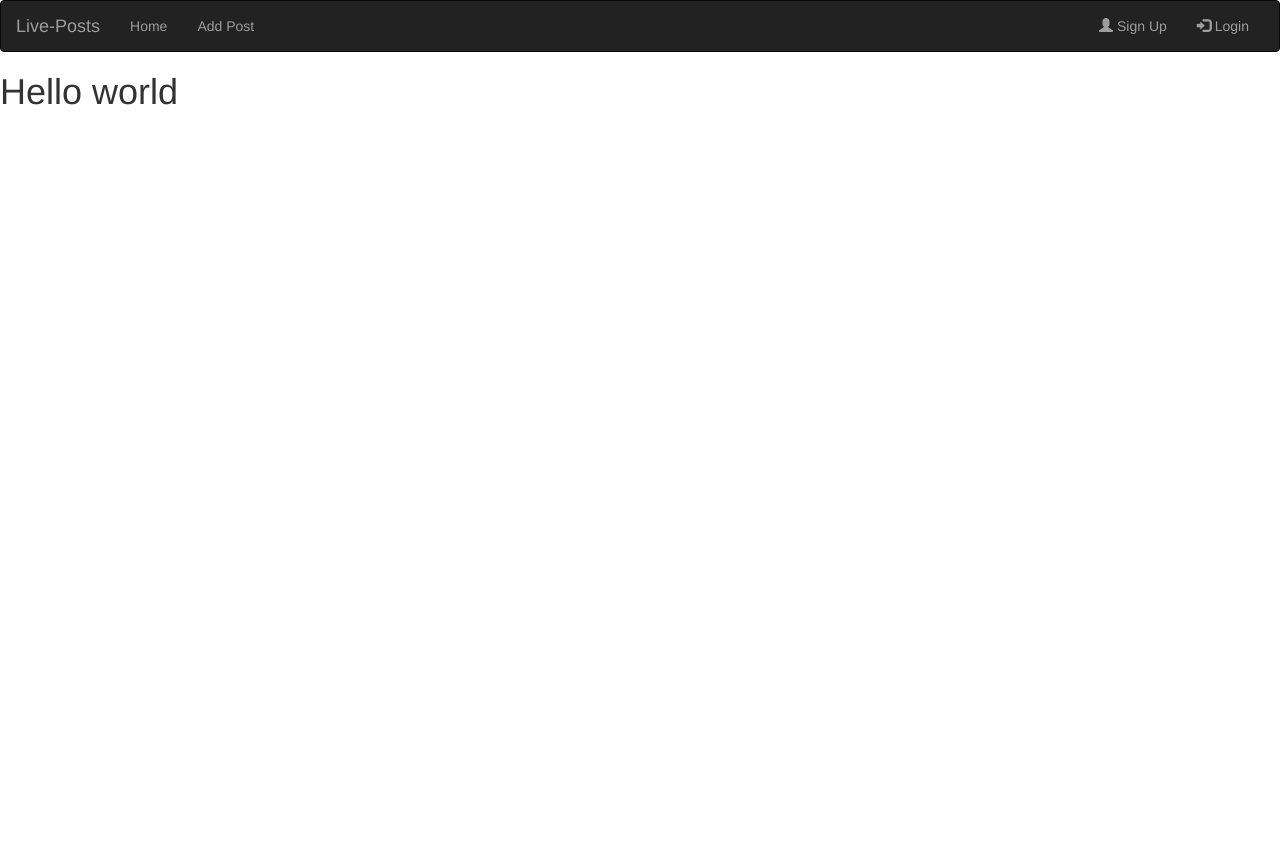
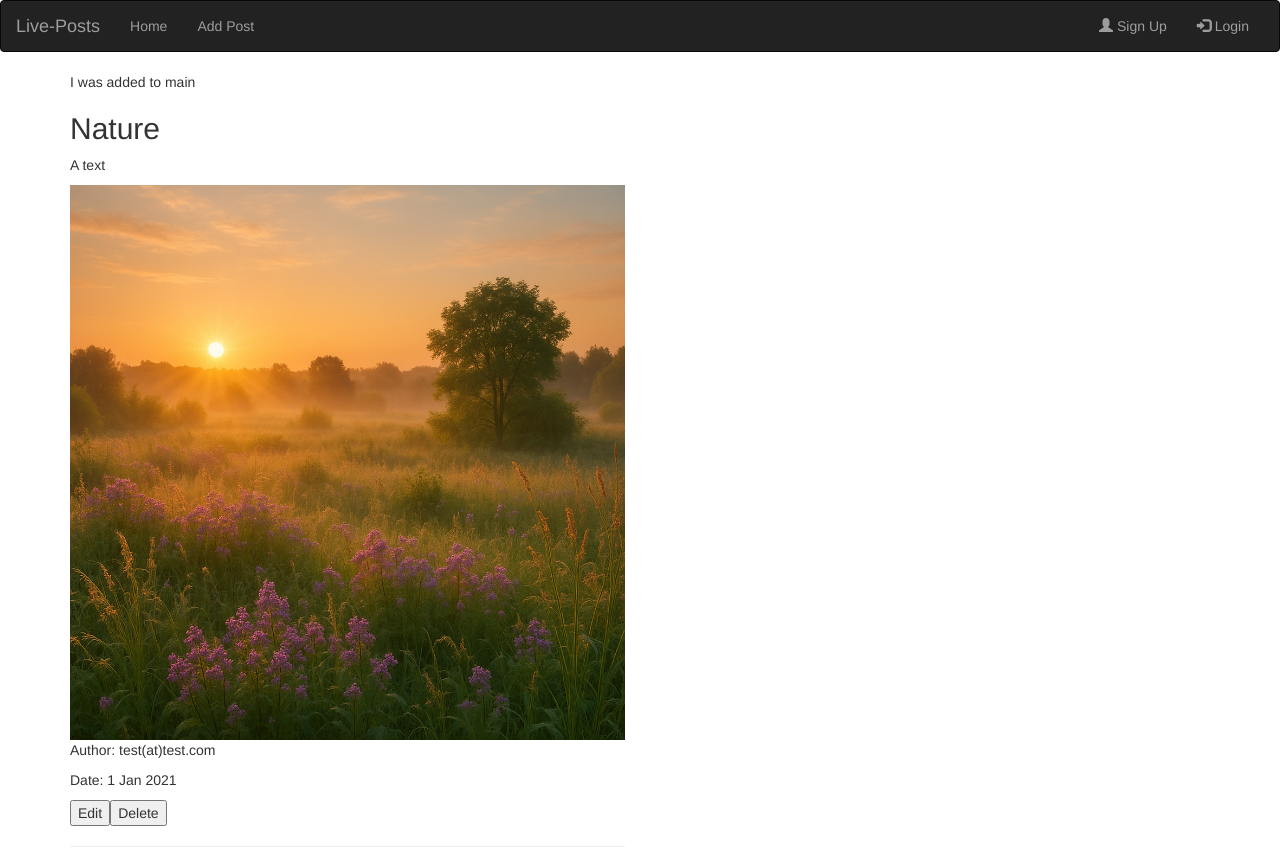
Before and after one commit to Michelle-bit-web/gallery-live-post, an Angular app: page / in a window 1280 px wide. Before the commit the page ends 800 px from the top, so only its background shows below. Built offline with nearby package versions, Linux system fonts and the light colour scheme.

Commit message:
display post.component & boodstrap-style added

```diff
--- a/src/app/app.component.html
+++ b/src/app/app.component.html
@@ -1,4 +1,9 @@
 <app-header></app-header>
-
-<h1>Hello world</h1>
+<div class="container">
+    <div class="row">
+        <div class="col-sm-6">
+            <app-post-list></app-post-list>
+        </div>
+    </div>
+</div>
 <router-outlet />
--- a/src/app/app.component.ts
+++ b/src/app/app.component.ts
@@ -1,12 +1,14 @@
 import { Component } from '@angular/core';
 import { RouterOutlet } from '@angular/router';
 import { HeaderComponent } from './header/header.component';
+import { PostListComponent } from './post-list/post-list.component';
 
 @Component({
   selector: 'app-root',
   imports: [
     RouterOutlet,
     HeaderComponent,
+    PostListComponent,
   ],
   templateUrl: './app.component.html',
   styleUrl: './app.component.scss'
--- a/src/app/post-list/post-list.component.html
+++ b/src/app/post-list/post-list.component.html
@@ -1 +1,2 @@
-<p>post-list works!</p>
+<p>I was added to main</p>
+<app-post></app-post>
--- a/src/app/post-list/post-list.component.ts
+++ b/src/app/post-list/post-list.component.ts
@@ -1,8 +1,11 @@
 import { Component } from '@angular/core';
+import { PostComponent } from "../post/post.component";
 
 @Component({
   selector: 'app-post-list',
-  imports: [],
+  imports: [
+    PostComponent,
+],
   templateUrl: './post-list.component.html',
   styleUrl: './post-list.component.scss'
 })
--- a/src/app/post/post.component.html
+++ b/src/app/post/post.component.html
@@ -1 +1,13 @@
-<p>post works!</p>
+<h2>Nature</h2>
+<p>A text</p>
+<img
+    src= "/img/flower-field.png" alt="image of a field of flowers"
+    class="img-responsive"
+>
+
+<p>Author: test(at)test.com</p>
+<p>Date: 1 Jan 2021</p>
+<button>Edit</button>
+<button>Delete</button>
+
+<hr>
```
Also changed, not shown: public/img/flower-field.png (added).
